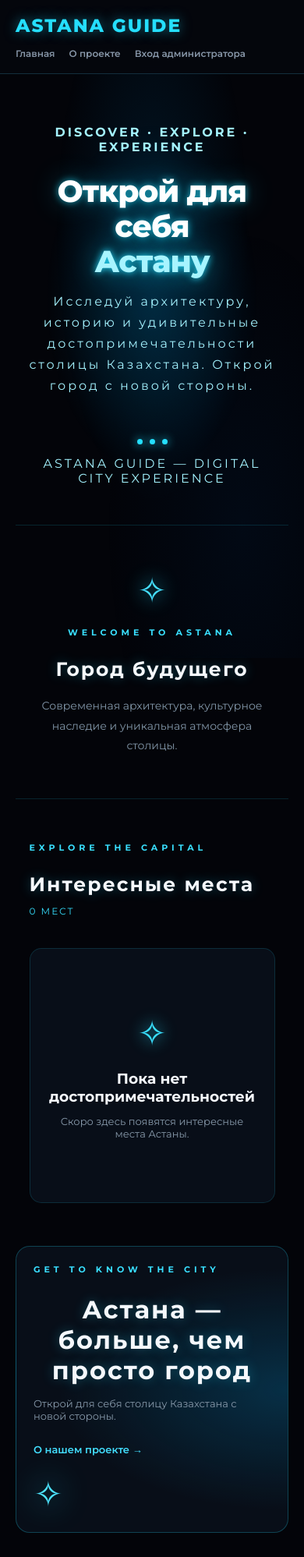
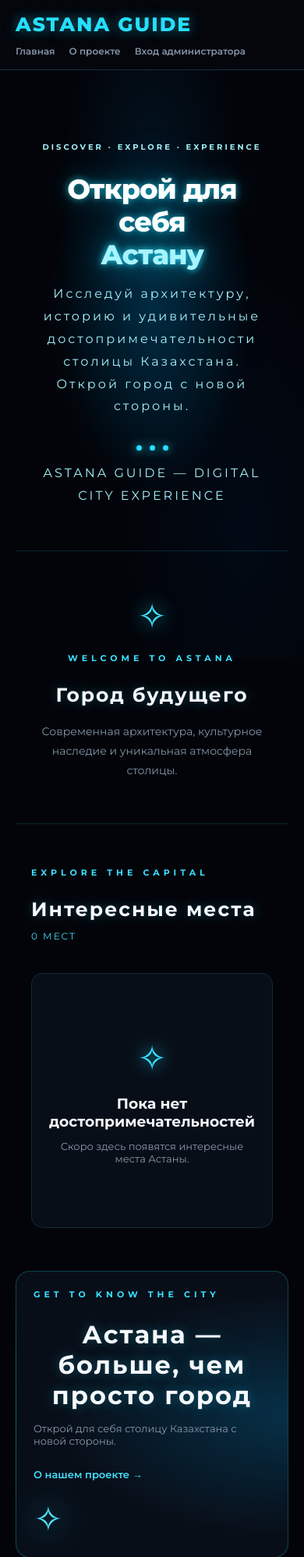
Before and after one commit to zhlbvas/Final-project-bknd, a Node server app: page / in a window 390 px wide. Shown: the top 1997 px of the page at 78% size. Run offline with Node 20, Linux system fonts and the light colour scheme; data that the repository does not hold is empty; some libraries are stand-ins or nearby versions.

Commit message:
upgraded

```diff
--- a/project/public/css/style.css
+++ b/project/public/css/style.css
@@ -1451,3 +1451,195 @@ footer {
         font-size: 27px;
     }
 }
+
+/* =====================================
+   MOBILE FIX — HOME & LOGIN
+===================================== */
+
+@media (max-width: 600px) {
+
+    /* ===== HEADER ===== */
+
+    .header {
+        padding: 16px 20px;
+        gap: 12px;
+    }
+
+    .header .logo {
+        font-size: 25px;
+        letter-spacing: 2px;
+    }
+
+    .header nav {
+        gap: 10px 18px;
+    }
+
+    .header nav a {
+        font-size: 12px;
+    }
+
+    /* ===== HOME PAGE ===== */
+
+    .hero {
+        min-height: auto;
+        padding: 75px 20px 55px;
+        justify-content: center;
+    }
+
+    .hero-text {
+        width: 100%;
+        max-width: 100%;
+    }
+
+    .hero .subtitle {
+        font-size: 10px;
+        letter-spacing: 3px;
+        line-height: 1.7;
+        margin-bottom: 25px;
+    }
+
+    .hero h1 {
+        font-size: clamp(35px, 9vw, 42px);
+        line-height: 1.2;
+        letter-spacing: -1px;
+        margin: 0;
+    }
+
+    .hero-description {
+        max-width: 100%;
+        font-size: 14px;
+        line-height: 1.8;
+        letter-spacing: 1.5px;
+        margin: 22px auto 25px;
+    }
+
+    /* Ссылка добавления места */
+
+    .hero a {
+        display: inline-flex;
+        justify-content: center;
+        align-items: center;
+        padding: 12px 20px;
+        margin-top: 5px;
+
+        border: 1px solid var(--blue);
+        border-radius: 30px;
+
+        color: var(--blue);
+        background: transparent;
+        text-decoration: none;
+        font-size: 12px;
+        font-weight: 600;
+        line-height: 1.5;
+        transition: 0.3s;
+    }
+
+    .hero a:hover {
+        background: var(--blue);
+        color: #030409;
+    }
+
+    .hero-dots {
+        margin-top: 35px;
+        gap: 10px;
+    }
+
+    .hero-caption {
+        max-width: 300px;
+        margin: 18px auto 0;
+        font-size: 10px;
+        line-height: 1.8;
+        letter-spacing: 3px;
+    }
+
+    /* ===== LOGIN PAGE ===== */
+
+    /* Заголовок */
+
+    main.container:not(.form-container):not(.detail-page) > h1 {
+        font-size: 30px;
+        line-height: 1.25;
+        margin-bottom: 22px;
+        letter-spacing: -0.5px;
+    }
+
+    /* Форма авторизации */
+
+    main.container:not(.form-container):not(.detail-page) > form {
+        width: 100%;
+        max-width: 100%;
+        margin: 20px auto;
+        padding: 20px;
+
+        box-sizing: border-box;
+        border-radius: 17px;
+    }
+
+    main.container:not(.form-container):not(.detail-page) form label {
+        display: block;
+        font-size: 14px;
+        margin-top: 10px;
+        margin-bottom: 5px;
+    }
+
+    main.container:not(.form-container):not(.detail-page) form input {
+        width: 100%;
+        box-sizing: border-box;
+        padding: 13px;
+        margin: 8px 0 18px;
+        font-size: 16px;
+    }
+
+    main.container:not(.form-container):not(.detail-page) form button {
+        min-width: 120px;
+        padding: 12px 25px;
+        font-size: 14px;
+    }
+
+    /* Ссылка на главную */
+
+    main.container:not(.form-container):not(.detail-page) > a {
+        display: inline-block;
+        color: var(--blue);
+        font-size: 14px;
+        text-decoration: none;
+        margin-top: 10px;
+    }
+
+    /* ===== GENERAL SPACING ===== */
+
+    section {
+        padding: 45px 20px;
+    }
+
+    .container {
+        padding-left: 20px;
+        padding-right: 20px;
+    }
+}
+
+/* Маленькие телефоны */
+
+@media (max-width: 380px) {
+
+    .hero {
+        padding: 55px 16px 40px;
+    }
+
+    .hero h1 {
+        font-size: 34px;
+    }
+
+    .hero-description {
+        font-size: 13px;
+        letter-spacing: 1px;
+    }
+
+    .header .logo {
+        font-size: 22px;
+    }
+
+    main.container:not(.form-container):not(.detail-page) > h1 {
+        font-size: 26px;
+    }
+}
```
